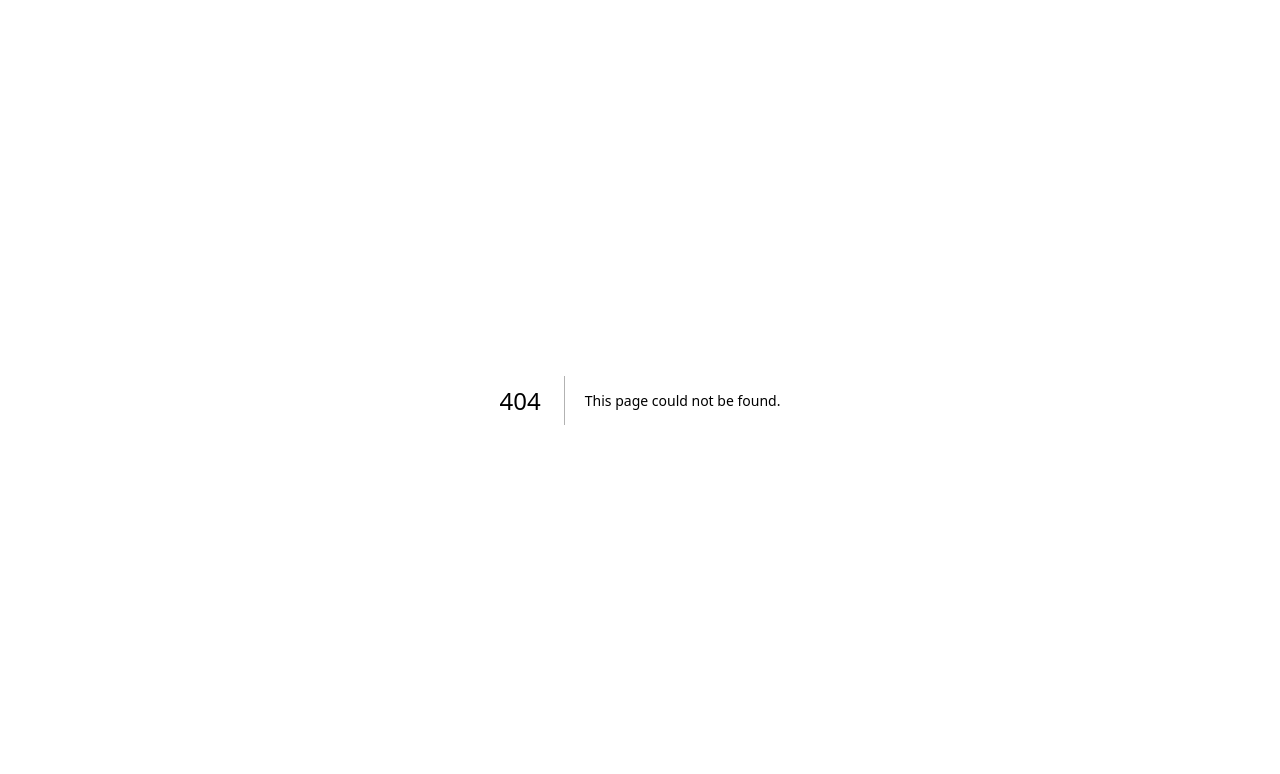
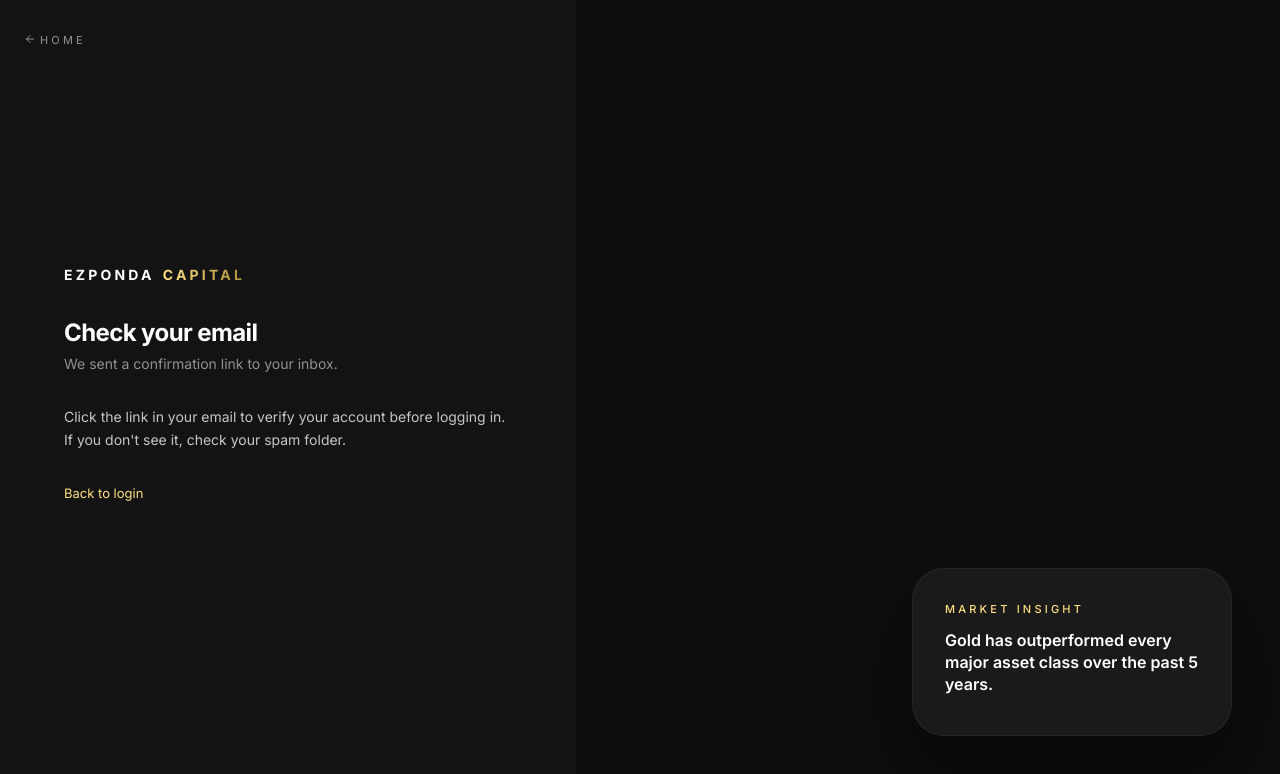
Before and after one commit to eduezponda/ezponda-capital, a Next.js app: page /auth/confirm-email in a window 1280 px wide. Before the commit this address had no page. Shown: the top 774 px of the page. Built offline with nearby package versions, Linux system fonts and the light colour scheme.

Commit message:
feat: connect auth frontend to Supabase

```diff
--- /dev/null
+++ b/app/auth/confirm-email/page.tsx
@@ -0,0 +1,38 @@
+import Link from "next/link";
+import AuthLayout from "@/features/auth/components/AuthLayout";
+
+export const metadata = {
+  title: "Check Your Email — Ezponda Capital",
+  description: "Confirm your email address to complete registration.",
+};
+
+export default function ConfirmEmailPage() {
+  return (
+    <AuthLayout>
+      <div className="flex flex-col gap-8">
+        <div>
+          <Link href="/" className="flex items-center gap-2 mb-8">
+            <span className="text-sm font-bold uppercase tracking-[0.2rem] text-white">Ezponda</span>
+            <span className="text-sm font-bold uppercase tracking-[0.2rem] text-gold">Capital</span>
+          </Link>
+          <h1 className="text-2xl font-bold text-white tracking-tight">Check your email</h1>
+          <p className="text-[0.875rem] text-outline mt-1">
+            We sent a confirmation link to your inbox.
+          </p>
+        </div>
+
+        <p className="text-[0.875rem] text-on-surface-variant leading-relaxed">
+          Click the link in your email to verify your account before logging in.
+          If you don&apos;t see it, check your spam folder.
+        </p>
+
+        <Link
+          href="/auth/login"
+          className="text-[0.8125rem] text-tertiary hover:underline self-start"
+        >
+          Back to login
+        </Link>
+      </div>
+    </AuthLayout>
+  );
+}
--- a/app/auth/login/page.tsx
+++ b/app/auth/login/page.tsx
@@ -1,3 +1,4 @@
+import { Suspense } from "react";
 import AuthLayout from "@/features/auth/components/AuthLayout";
 import LoginForm from "@/features/auth/components/LoginForm";
 
@@ -9,7 +10,9 @@ export const metadata = {
 export default function LoginPage() {
   return (
     <AuthLayout imageCaption="Q1 2025 Macro Outlook">
-      <LoginForm />
+      <Suspense>
+        <LoginForm />
+      </Suspense>
     </AuthLayout>
   );
 }
--- a/features/auth/components/LoginForm.tsx
+++ b/features/auth/components/LoginForm.tsx
@@ -2,12 +2,13 @@
 
 import Link from "next/link";
 import { useState } from "react";
-import { useRouter } from "next/navigation";
+import { useRouter, useSearchParams } from "next/navigation";
 import Input from "@/components/ui/Input";
 import { createSupabaseBrowserClient } from "@/lib/supabase/client";
 
 export default function LoginForm() {
   const router = useRouter();
+  const searchParams = useSearchParams();
   const [email, setEmail] = useState("");
   const [password, setPassword] = useState("");
   const [error, setError] = useState<string | null>(null);
@@ -30,7 +31,8 @@ export default function LoginForm() {
       return;
     }
 
-    router.push("/theses");
+    const next = searchParams.get("next") ?? "/theses";
+    router.push(next);
     router.refresh();
   }
 
--- a/features/auth/components/SignupForm.tsx
+++ b/features/auth/components/SignupForm.tsx
@@ -21,7 +21,7 @@ export default function SignupForm() {
     setIsLoading(true);
 
     const supabase = createSupabaseBrowserClient();
-    const { error: authError } = await supabase.auth.signUp({
+    const { data, error: authError } = await supabase.auth.signUp({
       email,
       password,
       options: {
@@ -37,7 +37,13 @@ export default function SignupForm() {
       return;
     }
 
-    router.push("/theses");
+    if (data.user?.identities?.length === 0) {
+      setError("An account with this email already exists.");
+      setIsLoading(false);
+      return;
+    }
+
+    router.push("/auth/confirm-email");
     router.refresh();
   }
 
--- a/middleware.ts
+++ b/middleware.ts
@@ -1,6 +1,9 @@
 import { createServerClient } from "@supabase/ssr";
 import { NextResponse } from "next/server";
 import type { NextRequest } from "next/server";
+
+const PROTECTED_ROUTES = ["/theses", "/commodities", "/sovereign"];
+const AUTH_ROUTES = ["/auth/login", "/auth/signup"];
 
 export async function middleware(request: NextRequest) {
   let supabaseResponse = NextResponse.next({ request });
@@ -26,15 +29,27 @@ export async function middleware(request: NextRequest) {
     }
   );
 
-  // Always call getUser() — this refreshes the session token if needed
   const {
     data: { user },
   } = await supabase.auth.getUser();
 
-  // Protect /theses/[slug] — redirect unauthenticated users to login
-  if (!user) {
+  const { pathname } = request.nextUrl;
+
+  const isProtected = PROTECTED_ROUTES.some((route) =>
+    pathname === route || pathname.startsWith(route + "/")
+  );
+  const isAuthRoute = AUTH_ROUTES.some((route) => pathname === route);
+
+  if (isProtected && !user) {
     const url = request.nextUrl.clone();
     url.pathname = "/auth/login";
+    url.searchParams.set("next", pathname);
+    return NextResponse.redirect(url);
+  }
+
+  if (isAuthRoute && user) {
+    const url = request.nextUrl.clone();
+    url.pathname = "/theses";
     return NextResponse.redirect(url);
   }
 
@@ -42,5 +57,7 @@ export async function middleware(request: NextRequest) {
 }
 
 export const config = {
-  matcher: ["/theses/:slug+"],
+  matcher: [
+    "/((?!_next/static|_next/image|favicon.ico|.*\\.(?:svg|png|jpg|jpeg|gif|webp)$).*)",
+  ],
 };
```
Also changed, not shown: 1 other file (tests, documents, lock files or other folders).
